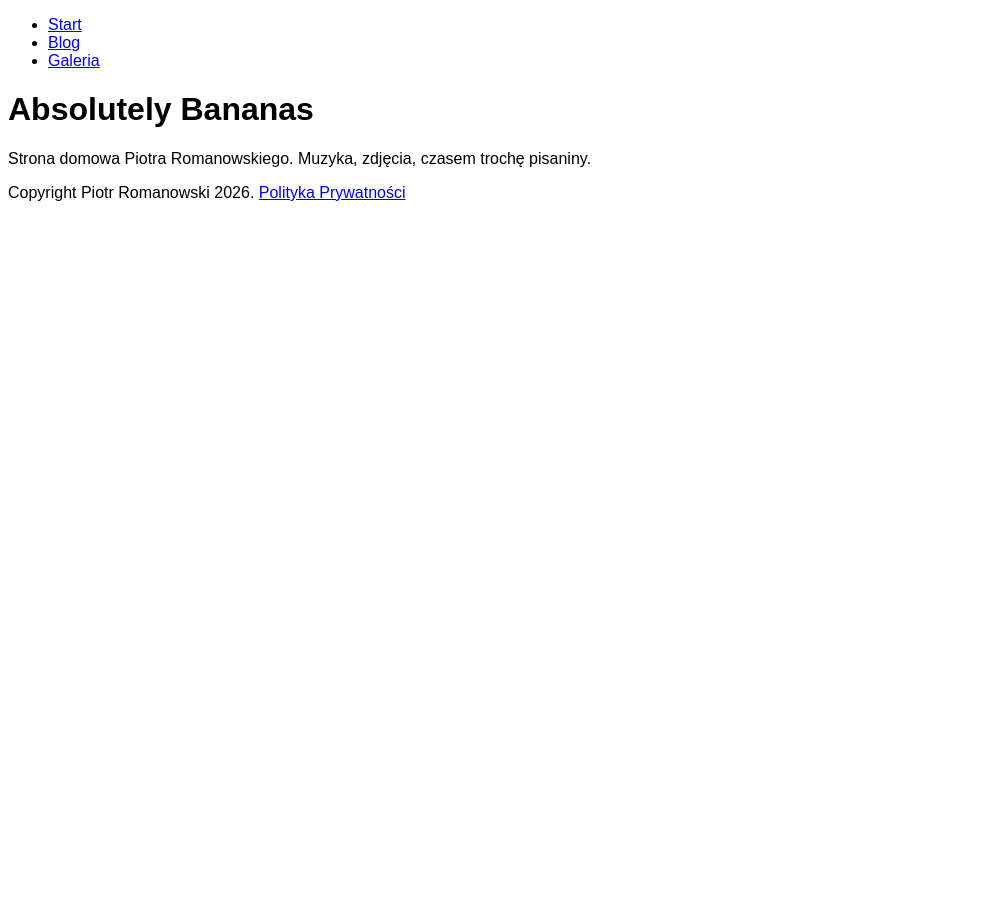
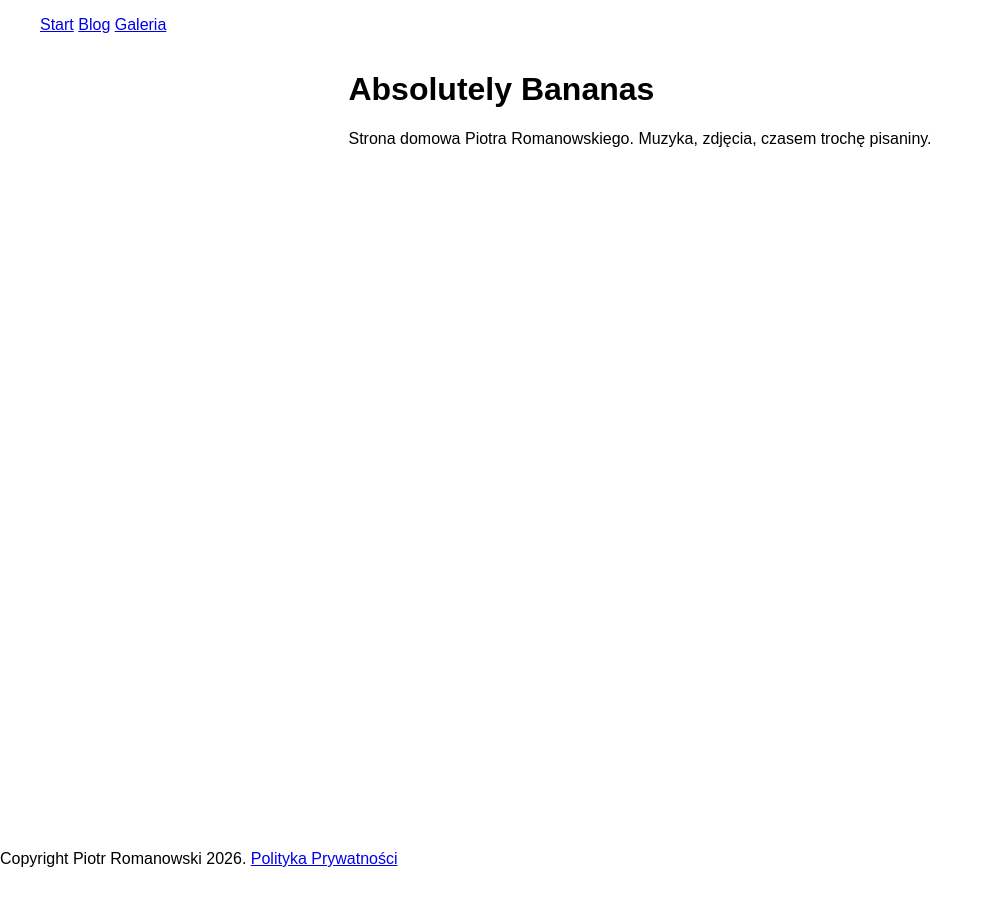
Before and after one commit to bananovitch/absolutely-bananas, a Jekyll site: the page built from index.markdown, in a window 1280 px wide. Shown: the whole page, without its empty margins (0-992 px from the left). Built offline with Jekyll 4.4.1, drawn with Linux system fonts in a browser that asks for light colours.

Commit message:
container layout

```diff
--- a/_layouts/blog.html
+++ b/_layouts/blog.html
@@ -3,6 +3,8 @@
     {% include head.html %}
     <body>
         {% include header.html %}
+        <main class="container">
+
         <h1>Blog</h1>
         <ul>
             {% for post in site.posts %}
@@ -11,6 +13,8 @@
                 </li>
             {% endfor %}
         </ul>
+        </main>
+
         {% include footer.html %}
     </body>
 </html>
--- a/_layouts/default.html
+++ b/_layouts/default.html
@@ -3,7 +3,9 @@
     {% include head.html %}
     <body>
         {% include header.html %}
-        {{ content }}
+        <main class="container">
+            {{ content }}
+        </main>
         {% include footer.html %}
     </body>
 </html>
--- a/assets/style.scss
+++ b/assets/style.scss
@@ -2,4 +2,26 @@
 ---
 body {
     font-family: sans-serif;
+    min-height: 100vh;
+    margin: 0;
+    display: grid;
+    grid-template-rows: auto 1fr auto;
 }
+
+header {
+    min-height: 50p;
+    ul {
+        li {
+            display: inline-block;
+        }
+    }
+}
+
+footer {
+    min-height: 50px;
+}
+
+.container {
+    max-width: 1200px;
+    margin: 0 auto;
+}
```
Also changed, not shown: _layouts/post.html (+6 -3 lines).
